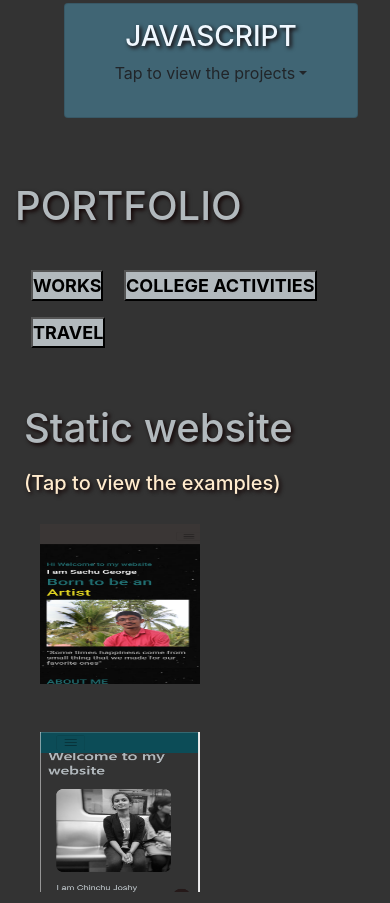
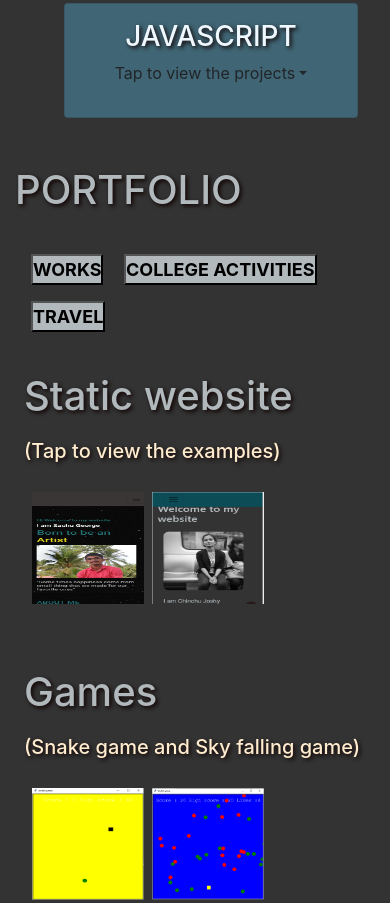
Before and after one commit to chinchu-joshy/chinchu-personal-website, a plain HTML site: page index.html in a window 390 px wide. Shown: the part 3117-4020 px from the top of the page. Drawn offline with nearby package versions, Linux system fonts and the light colour scheme.

Commit message:
margin changed

```diff
--- a/mywork.css
+++ b/mywork.css
@@ -117,4 +117,16 @@ margin-bottom: 2rem;}
         height: 14rem;
         width: 14rem;
     }
+    .image-size {
+        margin-top: 1rem;
+        vertical-align: middle;
+        width: 7rem;
+        height: 7rem;
+        margin-left: .5rem;
+        float: left;
+        margin-bottom: 1rem;
+    }
+    .work-head{
+        margin-top: 0px;
+    }
   }
```
